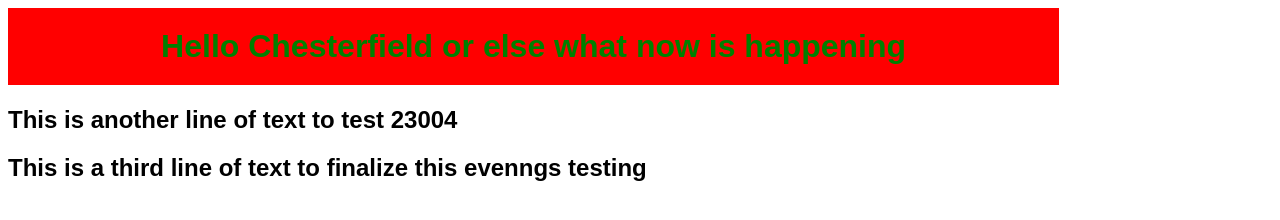
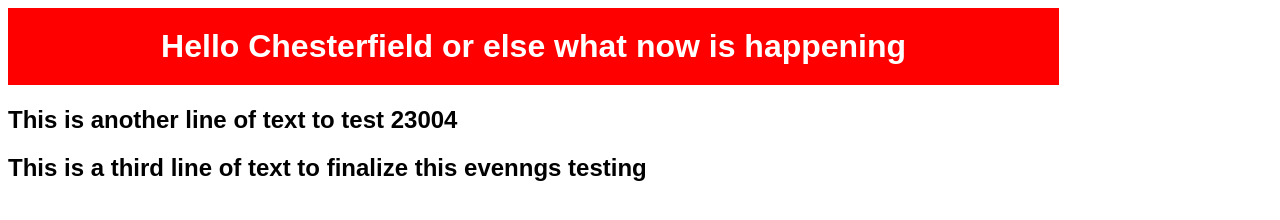
Before and after one commit to danoakley/Test3, a plain HTML site: page index.html in a window 1280 px wide. Drawn offline with Linux system fonts and the light colour scheme.

Commit message:
More colour play

```diff
--- a/css/styles.css
+++ b/css/styles.css
@@ -4,7 +4,7 @@ body {
 }
 
 h1 {
-  color: Green;
+  color: white;
   padding: 20px;
   width: 80%;
   background-color: red;
```
